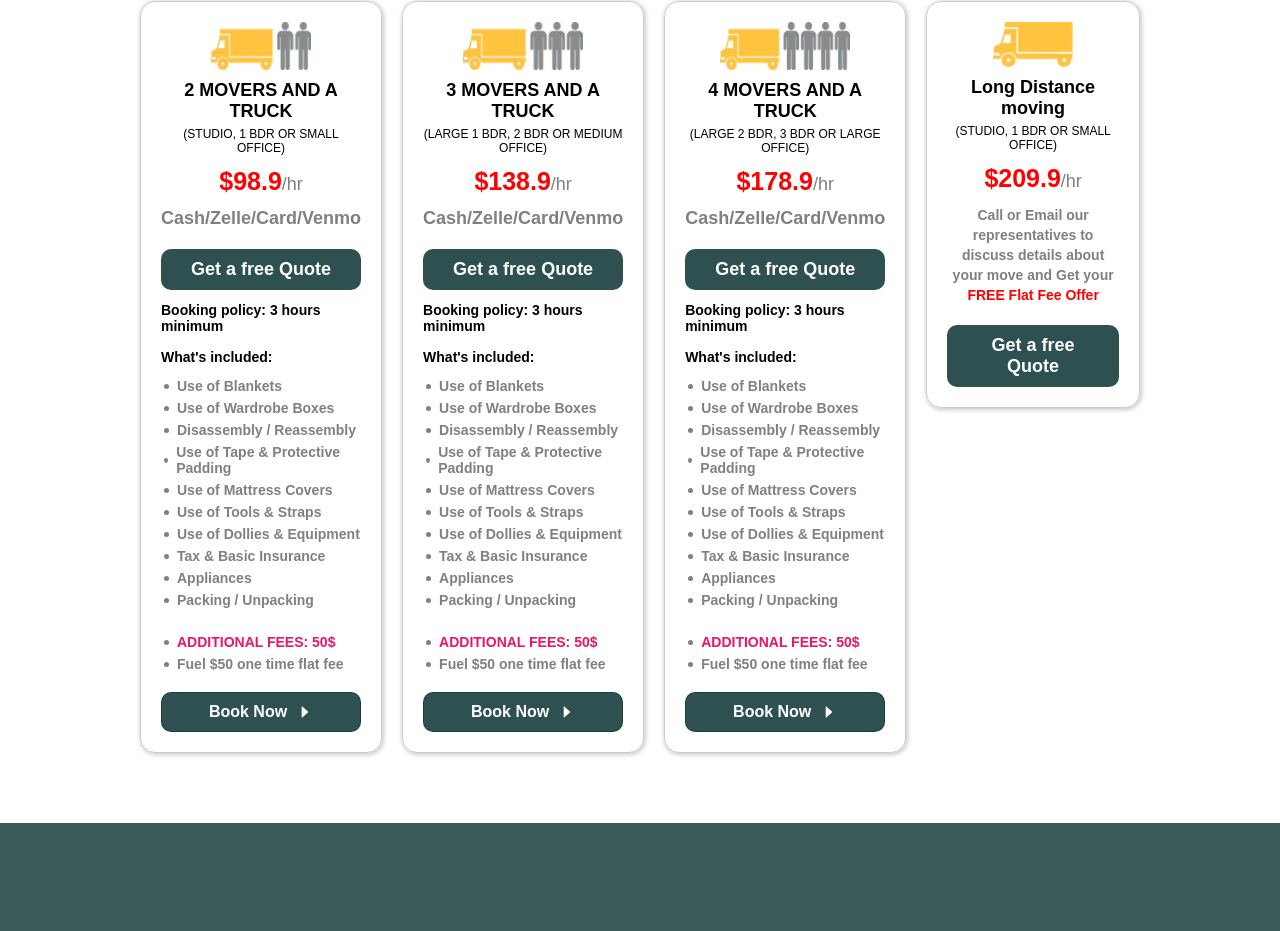
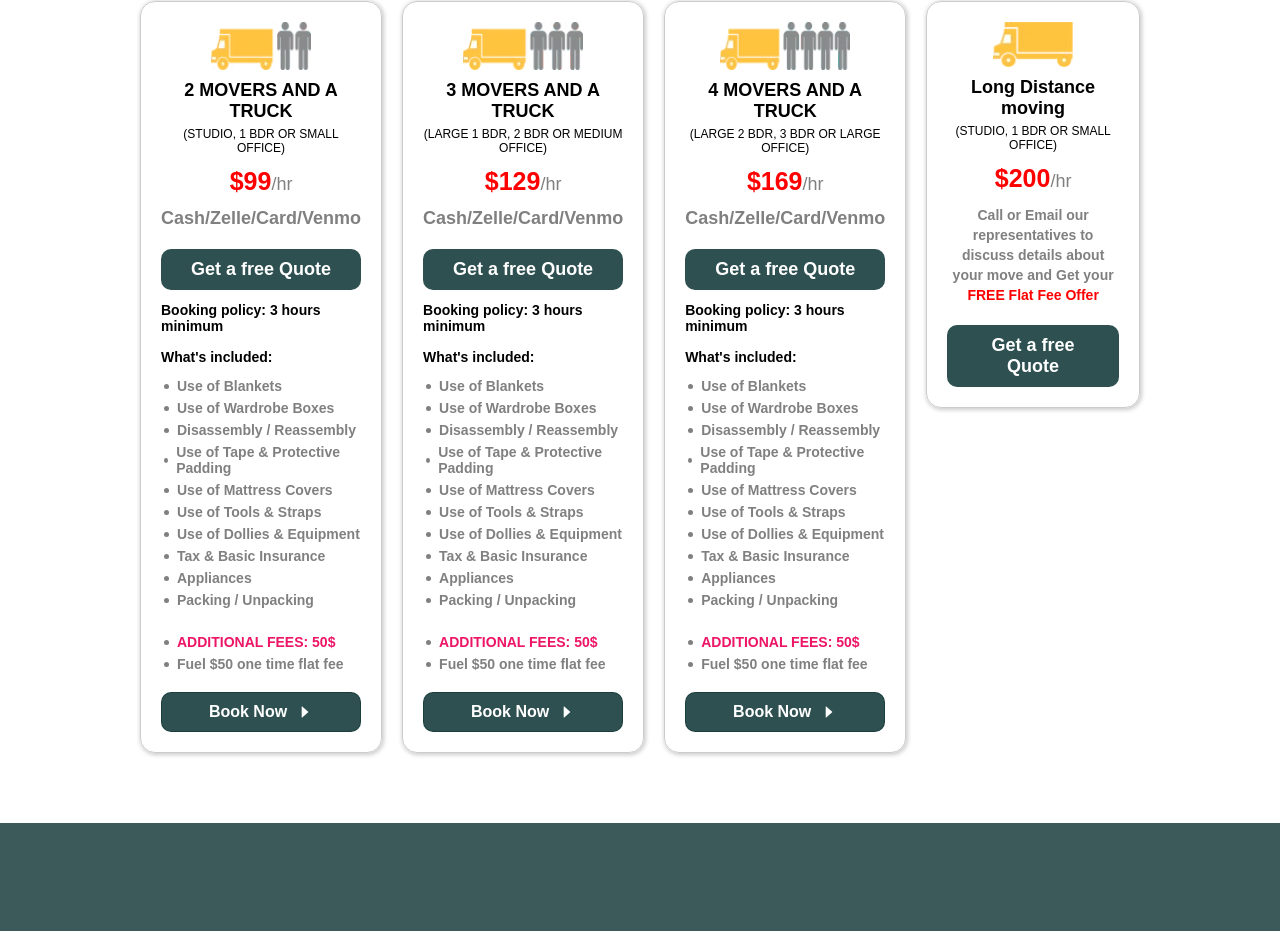
Before and after one commit to amarbayar1228/magic-movers, a Next.js app: page / in a window 1280 px wide. Shown: the part 1041-1972 px from the top of the page. Built offline with nearby package versions, Linux system fonts and the light colour scheme; no server answers; a web font is replaced by a local one.

Commit message:
price changed

```diff
--- a/components/layout/index.js
+++ b/components/layout/index.js
@@ -703,7 +703,7 @@ const onChange = (date, dateString) => {
                 </div>
                 <div style={{fontSize: "18px", fontWeight: 600, marginTop: "10px", textAlign: "center"}}>2 MOVERS AND A TRUCK</div>
                 <div style={{fontSize: "12px", marginTop: "5px", textAlign: "center"}}>(STUDIO, 1 BDR OR SMALL OFFICE)</div>
-                <div style={{fontSize: "25px", color: "red", fontWeight: "600", margin: "12px 0px", textAlign: "center"}}>$98.9
+                <div style={{fontSize: "25px", color: "red", fontWeight: "600", margin: "12px 0px", textAlign: "center"}}>$99
                   <span style={{color: "#808080", fontSize: "18px", fontWeight: "500"}}>/hr</span>
                 </div>
                 <div style={{fontSize: "18px", color: "#808080", fontWeight: "600", marginTop: "5px", textAlign: "center"}}>
@@ -777,7 +777,7 @@ const onChange = (date, dateString) => {
                 </div>
                 <div style={{fontSize: "18px", fontWeight: 600, marginTop: "10px", textAlign: "center"}}>3 MOVERS AND A TRUCK</div>
                 <div style={{fontSize: "12px", marginTop: "5px", textAlign: "center"}}>(LARGE 1 BDR, 2 BDR OR MEDIUM OFFICE)</div>
-                <div style={{fontSize: "25px", color: "red", fontWeight: "600", margin: "12px 0px", textAlign: "center"}}>$138.9
+                <div style={{fontSize: "25px", color: "red", fontWeight: "600", margin: "12px 0px", textAlign: "center"}}>$129
                   <span style={{color: "#808080", fontSize: "18px", fontWeight: "500"}}>/hr</span>
                 </div>
                 <div style={{fontSize: "18px", color: "#808080", fontWeight: "600", marginTop: "5px", textAlign: "center"}}>
@@ -851,7 +851,7 @@ const onChange = (date, dateString) => {
                 </div>
                 <div style={{fontSize: "18px", fontWeight: 600, marginTop: "10px", textAlign: "center"}}>4 MOVERS AND A TRUCK</div>
                 <div style={{fontSize: "12px", marginTop: "5px", textAlign: "center"}}>(LARGE 2 BDR, 3 BDR OR LARGE OFFICE)</div>
-                <div style={{fontSize: "25px", color: "red", fontWeight: "600", margin: "12px 0px", textAlign: "center"}}>$178.9
+                <div style={{fontSize: "25px", color: "red", fontWeight: "600", margin: "12px 0px", textAlign: "center"}}>$169
                   <span style={{color: "#808080", fontSize: "18px", fontWeight: "500"}}>/hr</span>
                 </div>
                 <div style={{fontSize: "18px", color: "#808080", fontWeight: "600", marginTop: "5px", textAlign: "center"}}>
@@ -925,7 +925,7 @@ const onChange = (date, dateString) => {
                 </div>
                 <div style={{fontSize: "18px", fontWeight: 600, marginTop: "10px", textAlign: "center"}}>Long Distance moving</div>
                 <div style={{fontSize: "12px", marginTop: "5px", textAlign: "center"}}>(STUDIO, 1 BDR OR SMALL OFFICE)</div>
-                <div style={{fontSize: "25px", color: "red", fontWeight: "600", margin: "12px 0px", textAlign: "center"}}>$209.9
+                <div style={{fontSize: "25px", color: "red", fontWeight: "600", margin: "12px 0px", textAlign: "center"}}>$200
                   <span style={{color: "#808080", fontSize: "18px", fontWeight: "500"}}>/hr</span>
                 </div>
                 <div style={{fontSize: "14px", color: "#808080", fontWeight: "600", marginTop: "5px", textAlign: "center", lineHeight: "20px"}}>
```
